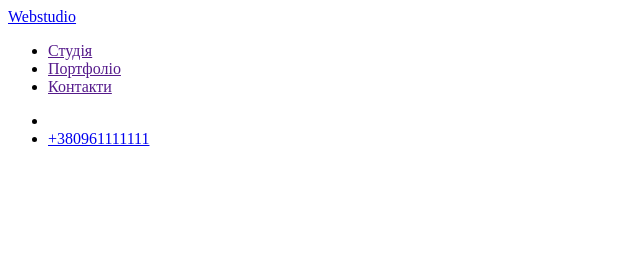
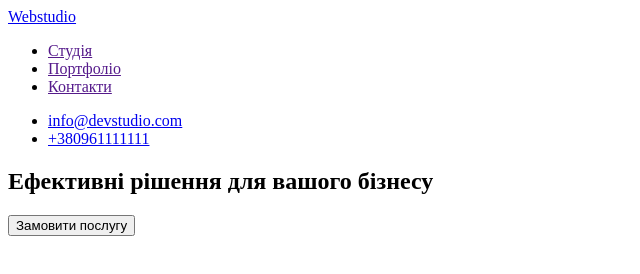
Before and after one commit to Eugene-Hlushak/goit-markup-hw-01, a plain HTML site: page index.html in a window 1280 px wide. Shown: the whole page, without its empty margins (0-640 px from the left). Drawn offline with Linux system fonts and the light colour scheme.

Commit message:
Додає першу секцію

```diff
--- a/index.html
+++ b/index.html
@@ -17,10 +17,18 @@
             </ul>
         </nav>
         <ul>
-            <li><a href="mailto:info@devstudi.com"></a></li>
+            <li><a href="mailto:info@devstudi.com">info@devstudio.com</a></li>
             <li><a href="tel:80961111111">+380961111111</a></li>
         </ul>
     </header>
+    <main>
+        <div>
+            <section>
+                <h1>Ефективні рішення для вашого бізнесу</h1>
+                <button type="button">Замовити послугу</button>
+            </section>
+        </div>
+    </main>
 
 </body>
 </html>
```
